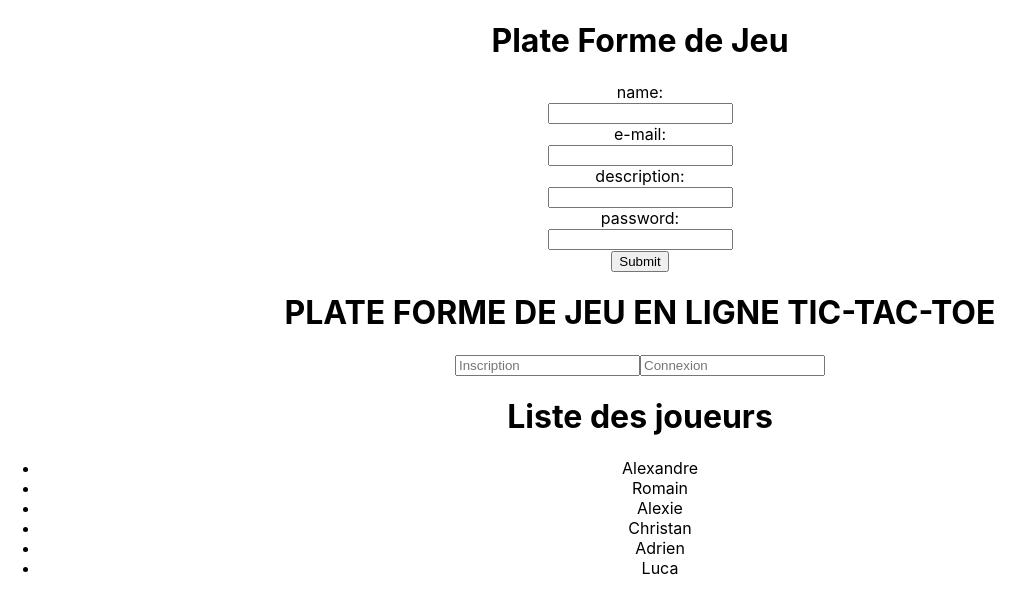
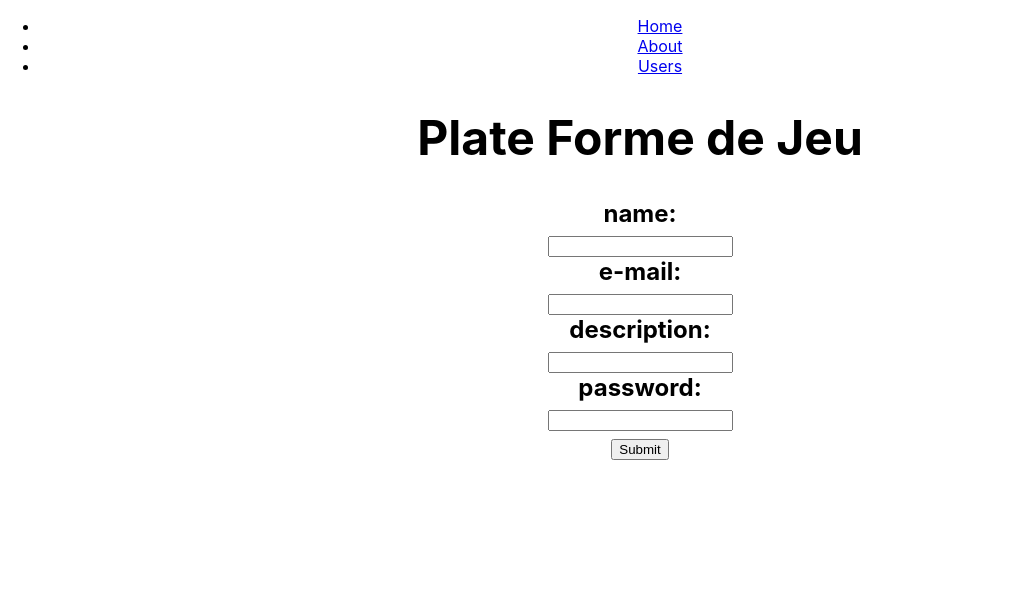
Before and after one commit to Formation-CDA-Grenoble/projet-jeu-en-ligne, a React (Create React App) app in the folder front/: page / in a window 1280 px wide. Shown: the top 614 px of the page, without its empty margins (0-1034 px from the left). Built offline with nearby package versions, Linux system fonts and the light colour scheme.

Commit message:
etape3
tic-tac-toe

```diff
--- a/front/package.json
+++ b/front/package.json
@@ -8,6 +8,7 @@
     "@testing-library/user-event": "^7.1.2",
     "react": "^16.12.0",
     "react-dom": "^16.12.0",
+    "react-router-dom": "^5.1.2",
     "react-scripts": "3.4.0"
   },
   "scripts": {
--- a/front/src/App.js
+++ b/front/src/App.js
@@ -1,16 +1,19 @@
 import React from 'react';
 import logo from './logo.svg';
 import './App.css';
-import RegistrationPage from './pages/RegistrationPage';
+
 import LoginPage from './pages/LoginPage';
-import ListPlayers from './components/ListPlayers';
+import Game from './components/Game';
 
 function App() {
   return (
     <div className="App">
-      <RegistrationPage/>
-      <LoginPage/>
-      <ListPlayers/>
+
+
+
+
+
+      <Game/>
     </div>
   );
 }
--- /dev/null
+++ b/front/src/components/Game.jsx
@@ -0,0 +1,63 @@
+import React from "react";
+import {
+  BrowserRouter as Router,
+  Switch,
+  Route,
+  Link
+} from "react-router-dom";
+import RegistrationPage from '../pages/RegistrationPage';
+import ListPlayers from './ListPlayers';
+import ListParties from './ListParties';
+import LoginPage from '../pages/LoginPage';
+
+
+export default function Game() {
+  return (
+    <Router>
+      <div>
+        <nav>
+          <ul>
+            <li>
+              <Link to="/">Home</Link>
+            </li>
+            <li>
+              <Link to="/about">About</Link>
+            </li>
+            <li>
+              <Link to="/users">Users</Link>
+            </li>
+          </ul>
+        </nav>
+
+
+        <Switch>
+          <Route exact path="/about">
+            <About />
+          </Route>
+          <Route exact path="/users">
+            <Users />
+          </Route>
+          <Route exact path="/">
+            <Home />
+          </Route>
+        </Switch>
+      </div>
+    </Router>
+  );
+}
+
+function Home() {
+  return <h2><RegistrationPage/></h2>;
+}
+
+function About() {
+  return <h2>
+            <ListPlayers/>
+            <ListParties/>
+        </h2>;
+}
+
+function Users() {
+  return <h2><LoginPage/>
+  </h2>;
+}
--- /dev/null
+++ b/front/src/components/ListParties.jsx
@@ -0,0 +1,39 @@
+import React from 'react';
+
+
+
+class ListParties extends React.Component {
+    state = {
+        parties: [
+            { id: 1, name: "Alexandre" },
+            { id: 1, name: "Romain" },
+            { id: 1, name: "Alexie" },
+            { id: 1, name: "Christan" },
+            { id: 1, name: "Adrien" },
+            { id: 1, name: "Luca" },
+        ]
+    };
+
+
+  render() {
+      const title = "Liste des parties disponibles";
+
+      return (
+          <div>
+              <h1>{title}</h1>
+              <ul>
+                  {this.state.parties.map(partie => (
+                    <li>
+                        {partie.name}
+                    </li>
+                  ))}
+                </ul>
+                <button onClick={this.handleClick}>Inviter une personne</button>
+          </div>
+      );
+    }
+  }
+
+
+
+export default ListParties;
--- a/front/src/components/ListPlayers.jsx
+++ b/front/src/components/ListPlayers.jsx
@@ -1,6 +1,6 @@
 import React from 'react';
 
-
+import '../styles/ListPlayers.css';
 
 
 class ListPlayers extends React.Component {
--- a/front/src/components/jeu.jsx
+++ /dev/null
@@ -1 +0,0 @@
-import React from 'react';
--- a/front/src/pages/LoginPage.jsx
+++ b/front/src/pages/LoginPage.jsx
@@ -1,15 +1,15 @@
 import React from 'react';
 
 
-export default class loginPage extends React.Component {
+export default class LoginPage extends React.Component {
 
   render () {
     return (
       <div>
         <h1>PLATE FORME DE JEU EN LIGNE TIC-TAC-TOE</h1>
         <form>
-        <input type="text"placeholder="Inscription" />
-        <input type="text"placeholder="Connexion" />
+        <button onClick={this.handleClick}>Inscription</button>
+        <button onClick={this.handleClick}>Connexion</button>
 
         </form>
       </div>
```
Also changed, not shown: front/src/styles/ListPlayers.css (added), 1 other file (tests, documents, lock files or other folders).
